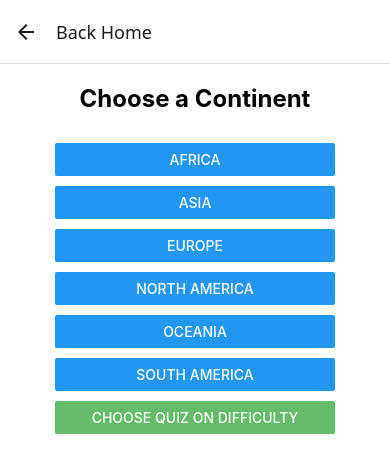
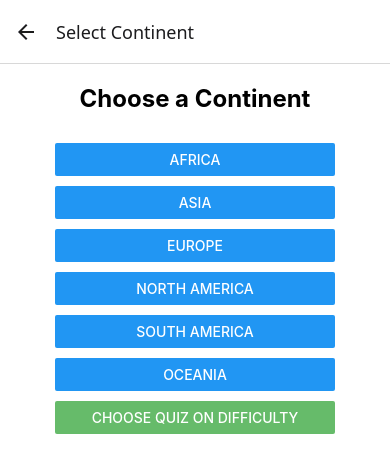
Before and after one commit to shannu1995/react-quiz-app, a React Native app: screen /Continent in a window 390 px wide. Shown: the top 472 px of the page. Built offline with nearby package versions, Linux system fonts and the light colour scheme.

Commit message:
Couple of very minor changes.

```diff
--- a/App.tsx
+++ b/App.tsx
@@ -35,7 +35,7 @@ export default function App() {
     <NavigationContainer>
       <Stack.Navigator initialRouteName="Home">
         <Stack.Screen name="Home" component={HomeScreen} options={{ headerShown: false }} />
-        <Stack.Screen name="Continent" component={ContinentScreen} options={{ title: 'Back Home' }} />
+        <Stack.Screen name="Continent" component={ContinentScreen} options={{ title: 'Select Continent' }} />
       </Stack.Navigator>
     </NavigationContainer>
   );
--- a/ContinentScreen.tsx
+++ b/ContinentScreen.tsx
@@ -6,8 +6,8 @@ const continents = [
   'Asia',
   'Europe',
   'North America',
+  'South America',
   'Oceania',
-  'South America',
 ];
 
 type ContinentScreenProps = {
```
